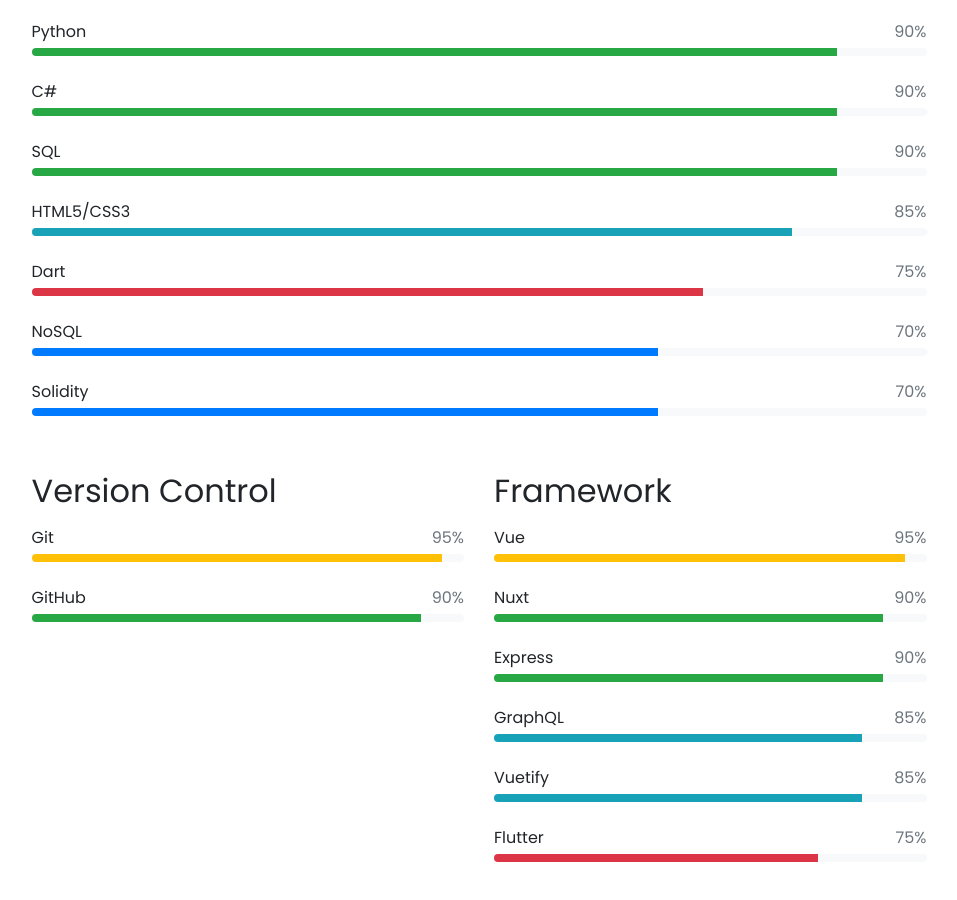
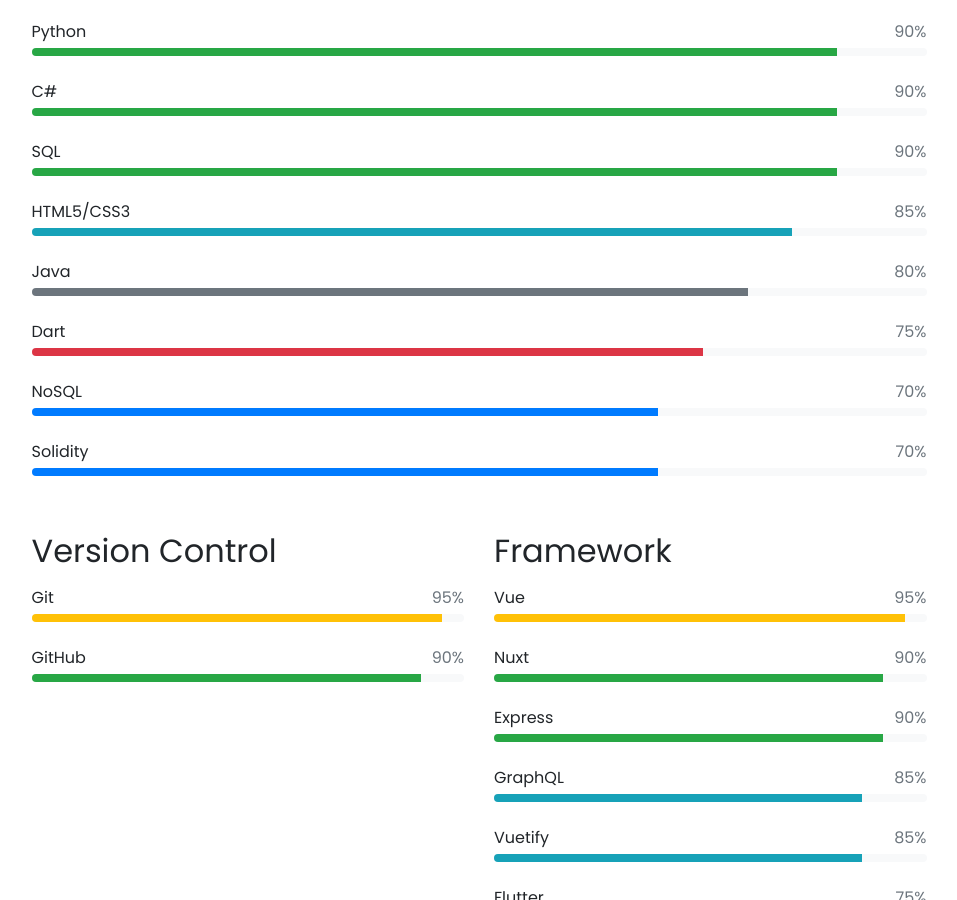
Before and after one commit to toto-thi/toto-thi.github.io, a Jekyll site: the page built from pages/about.md, in a window 1280 px wide and 900 px high, scrolled down 449 px. Shown: the whole window, without its empty margins (161-1118 px from the left). Built offline with Jekyll 4.4.1, drawn with Linux system fonts in a browser that asks for light colours; nearby versions of some CDN libraries; emoji names are drawn with the system emoji font; some of the changed text lies outside the part shown.

Commit message:
update skills

```diff
--- a/_data/programming-skills.yml
+++ b/_data/programming-skills.yml
@@ -26,6 +26,10 @@
   percentage: 85
   color: info
 
+- name: Java
+  percentage: 80
+  color: secondary
+
 - name: Dart
   percentage: 75
   color: danger
--- a/_data/timeline.yml
+++ b/_data/timeline.yml
@@ -43,7 +43,7 @@
 
 - title: Teaching Fellow, East-West Center, Honolulu, Hawaii
   from: Jan 2022
-  to: present
+  to: Jun 2022
   description: A 6-months non-residential internship program
                offers a chance for students and recent graduates
                to gain virtual teaching and facilitation
```
